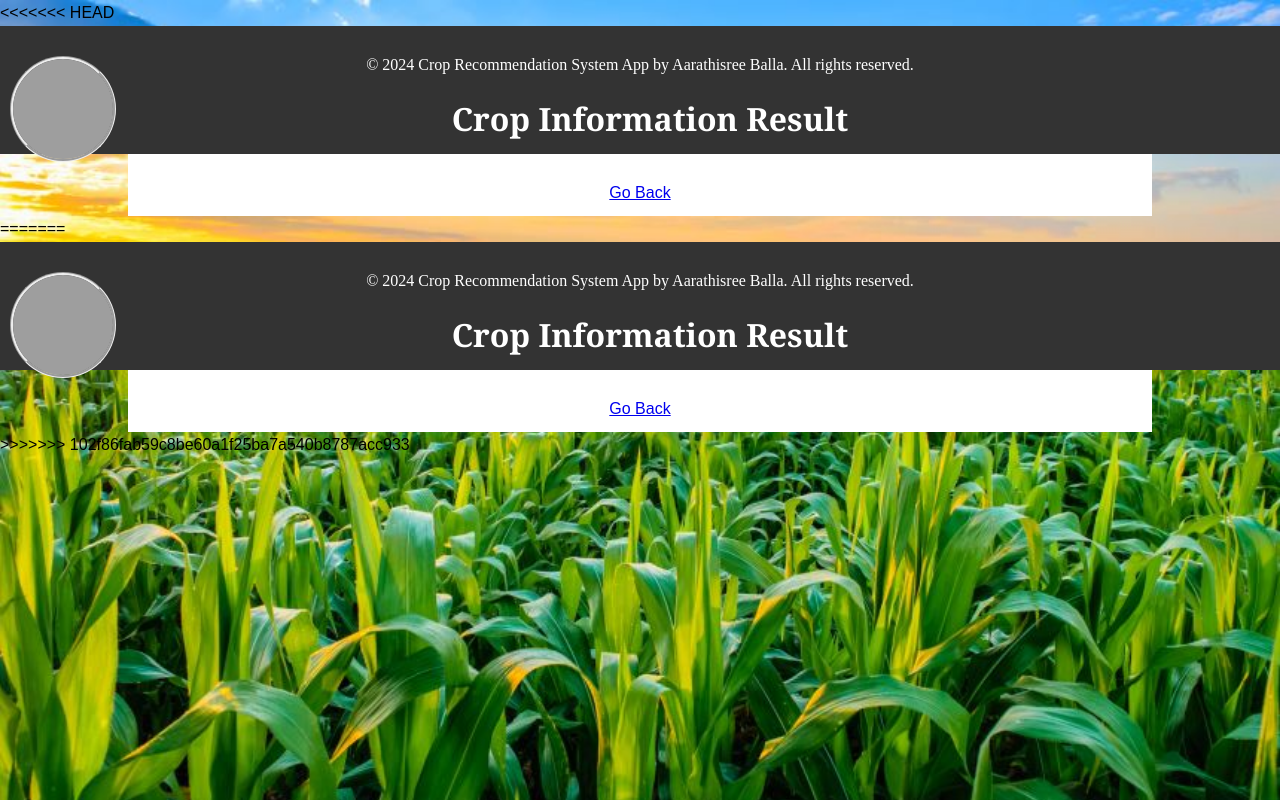
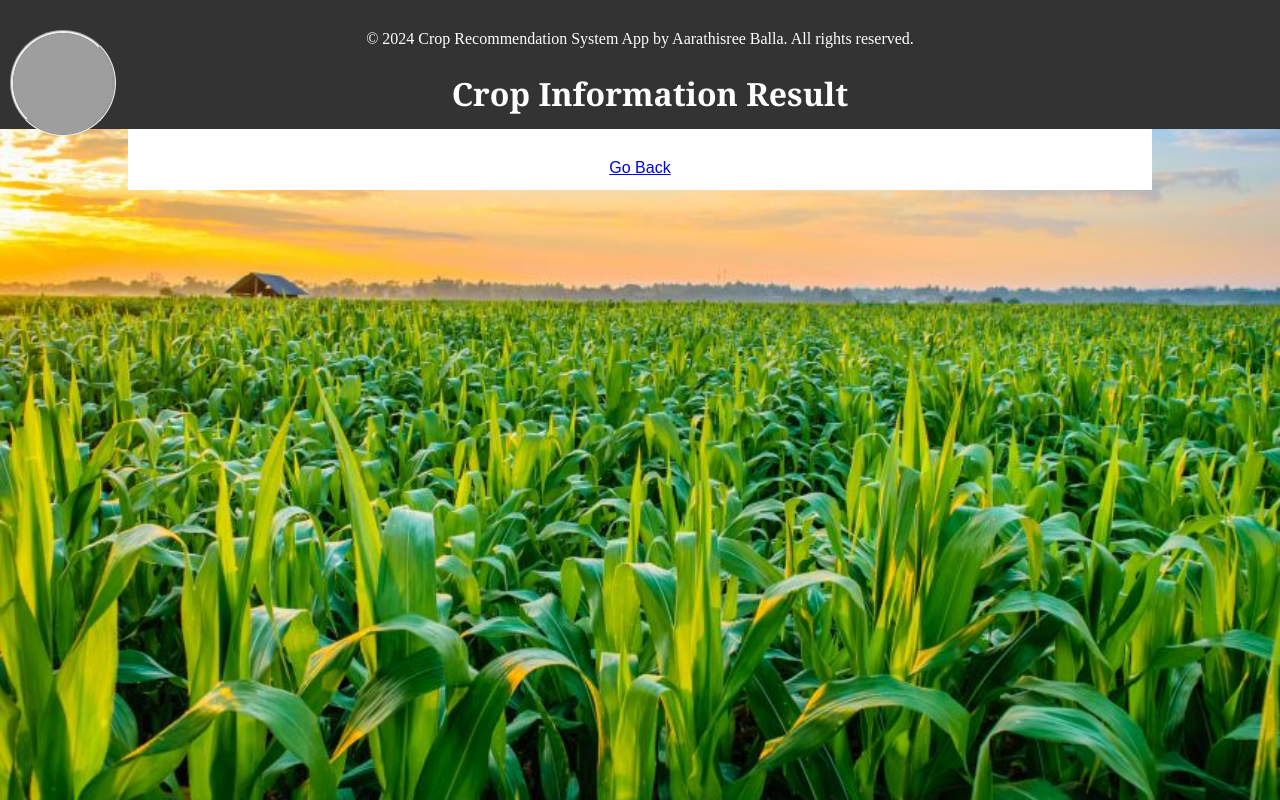
Before and after one commit to Aarathi1535/CropXpert, a Flask app: template templates/cropdetails.html in a window 1280 px wide. Run offline with Flask 3, Linux system fonts and the light colour scheme; the template is opened without the code that fills it, so the values that code supplies are empty; parts of the project's set-up code (start-up, migrations or seed data) failed here and were passed over; grey boxes are pictures that could not be loaded.

Commit message:
Update cropdetails.html

```diff
--- a/templates/cropdetails.html
+++ b/templates/cropdetails.html
@@ -1,4 +1,3 @@
-<<<<<<< HEAD
 <!DOCTYPE html>
 <html lang="en">
 <head>
@@ -31,37 +30,3 @@
     </main>
 </body>
 </html>
-=======
-<!DOCTYPE html>
-<html lang="en">
-<head>
-    <meta charset="UTF-8">
-    <meta name="viewport" content="width=device-width, initial-scale=1.0">
-    <title>Crop Information</title>
-    <link rel="stylesheet" href="{{ url_for('static', filename='styles.css') }}">
-</head>
-<body>
-    <header>
-        <div class = "logo">
-            <img src="https://media.istockphoto.com/id/958252646/photo/young-green-corn-growing-on-the-field-young-corn-plants.jpg?s=612x612&w=0&k=20&c=lbeh-vBIGjaD3ZrIqlDt-9jmNew44StD73fxGd2WkEI=" alt="logo">
-        </div>
-        <div class="container">
-            <div class="branding">
-                <p class="copyright">© 2024 Crop Recommendation System App by Aarathisree Balla. All rights reserved.</p>
-                <h1>Crop Information Result</h1>
-            </div>
-        </div>
-    </header>
-
-    <main>
-        <div class="contain">
-            <section id="result">
-                <p><i>{{ result | safe }}</i></p>
-            </section>
-            <a href="{{ url_for('home') }}" >Go Back</a>
-
-        </div>
-    </main>
-</body>
-</html>
->>>>>>> 102f86fab59c8be60a1f25ba7a540b8787acc933
```
